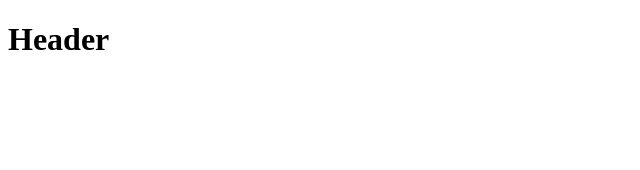
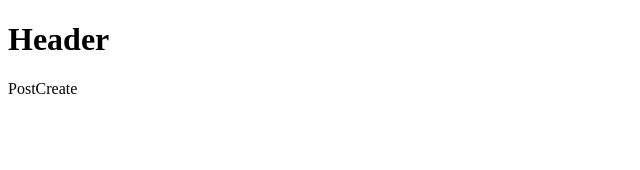
Before and after one commit to Ryomasao/osake-react, a React (Create React App) app: page /posts/new in a window 1280 px wide. Shown: the top 170 px of the page, without its empty margins (0-640 px from the left). Built offline with nearby package versions, Linux system fonts and the light colour scheme.

Commit message:
PostCreateのひながたのみ実装

```diff
--- a/src/components/App.js
+++ b/src/components/App.js
@@ -2,6 +2,7 @@ import React from 'react';
 import { BrowserRouter, Route } from 'react-router-dom';
 import PostList from './posts/PostList';
 import PostShow from './posts/PostShow';
+import PostCreate from './posts/PostCreate';
 
 const App = () => (
   <div className="container">
@@ -9,7 +10,8 @@ const App = () => (
       <div>
         <h1>Header</h1>
         <Route path="/" exact component={PostList} />
-        <Route path="/articles/show/:id" exact component={PostShow} />
+        <Route path="/posts/new" exact component={PostCreate} />
+        <Route path="/posts/show/:id" exact component={PostShow} />
       </div>
     </BrowserRouter>
   </div>
--- /dev/null
+++ b/src/components/posts/PostCreate.js
@@ -0,0 +1,11 @@
+import React from 'react';
+
+class PostCreate extends React.Component {
+  render() {
+    return (
+      <div>PostCreate</div>
+    );
+  }
+}
+
+export default PostCreate;
--- a/src/components/posts/PostList.js
+++ b/src/components/posts/PostList.js
@@ -15,7 +15,7 @@ class PostList extends React.Component {
     return this.props.posts.map(post => {
       return (
         <div className="post-item" key={post.id}>
-          <Link to={`articles/show/${post.id}`} >
+          <Link to={`posts/show/${post.id}`} >
             <img src={post.imagePath} alt="osake"/>
           </Link>
         </div>
@@ -26,6 +26,7 @@ class PostList extends React.Component {
   render() {
     return (
       <div className="post-list">
+        <Link to="/posts/new">Create New</Link>
         <h1>PostList</h1>
         {this.renderList()}
       </div>
```
